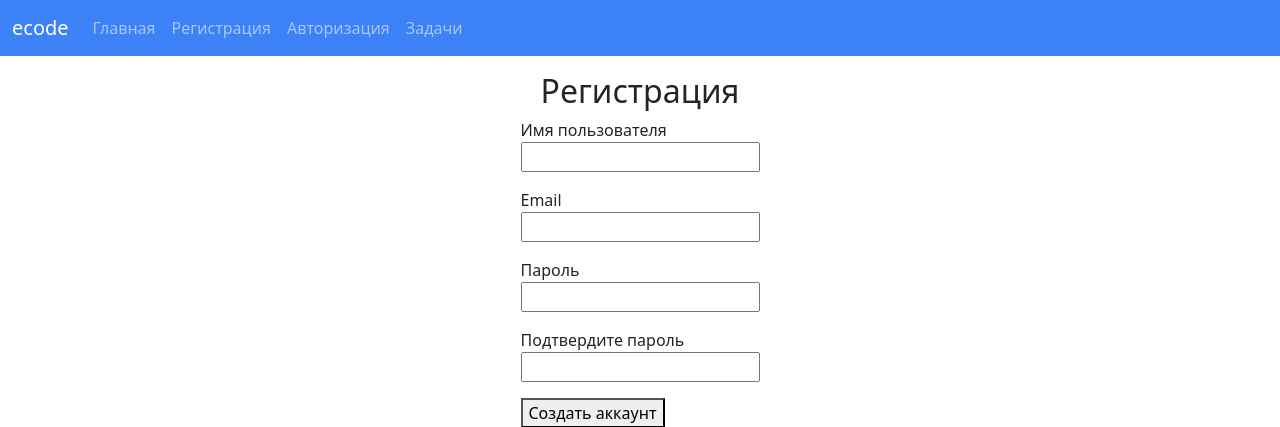
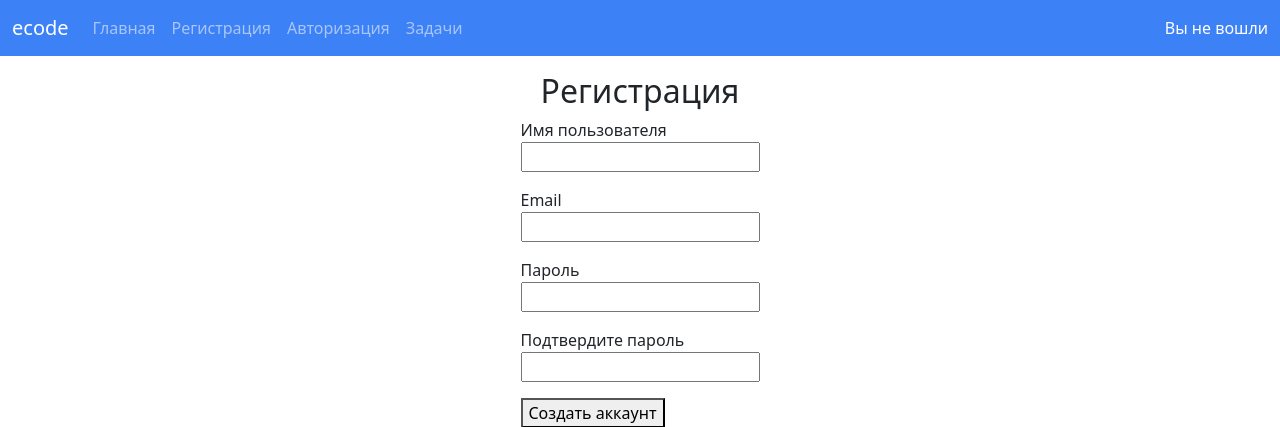
Before and after one commit to slayboiy/online-judge, a Django app: page /accounts/register/ in a window 1280 px wide. Shown: the top 427 px of the page. Run offline with Django 4.2, Linux system fonts and the light colour scheme.

Commit message:
в шапке появилось имя пользователя и его логин

```diff
--- a/ecode/accounts/models.py
+++ b/ecode/accounts/models.py
@@ -3,7 +3,7 @@ from django.contrib.auth.models import User
 
 class Profile(models.Model):
     ROLE_CHOICE = [
-        ('student', 'Студент'),
+        ('student', 'Cтудент'),
         ('teacher', 'Преподаватель'),
         ('admin', 'Администратор')
 
--- a/ecode/main/templates/main/layout.html
+++ b/ecode/main/templates/main/layout.html
@@ -30,8 +30,18 @@
           <a class="nav-link {% if request.resolver_match.url_name == 'tasks' %}active{% endif %}" href="{% url 'tasks' %}">Задачи</a>
         </li>
       </ul>
+      <div class="ms-auto d-flex align-items-center user-info">
+        {% if user.is_authenticated %}
+          <span class="text-white username">{{ user.username }}</span> &nbsp;
+          <span class="text-white role">{{ user.profile.get_role_display }}</span>
+        {% else %}
+          <span class="text-white">Вы не вошли</span>
+        {% endif %}
+      </div>
     </div>
   </div>
+
+
 </nav>
   <div class="content mb-3">
 
--- a/ecode/main/views.py
+++ b/ecode/main/views.py
@@ -1,7 +1,10 @@
 from django.shortcuts import render
 from django.http import HttpResponse
+from accounts.models import Profile
+
 
 def index(request):
+
     return render(request, 'main/home.html')
 
 def about(request):
--- a/ecode/tasks/templates/tasks/task_show.html
+++ b/ecode/tasks/templates/tasks/task_show.html
@@ -30,8 +30,4 @@
     <a href="{% url 'tasks' %}" class="btn btn-secondary">назад </a><br>
     <a href="{% url 'task-update' task.id %}" class="btn btn-primary">Редактировать задачу </a>
 
-
-
-
-
 {% endblock %}
```
Also changed, not shown: ecode/main/static/main/css/main.css (line endings or trailing spaces).
